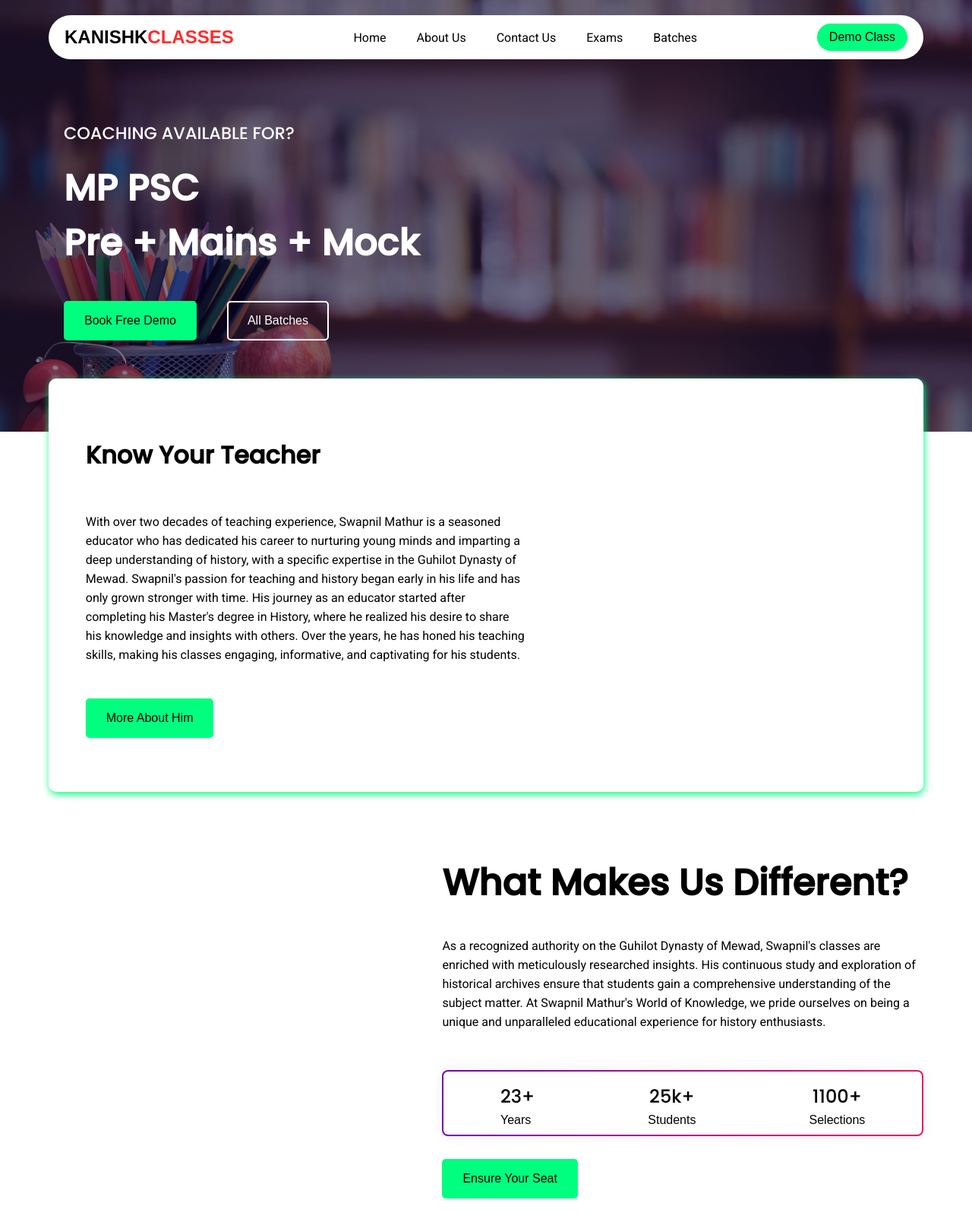
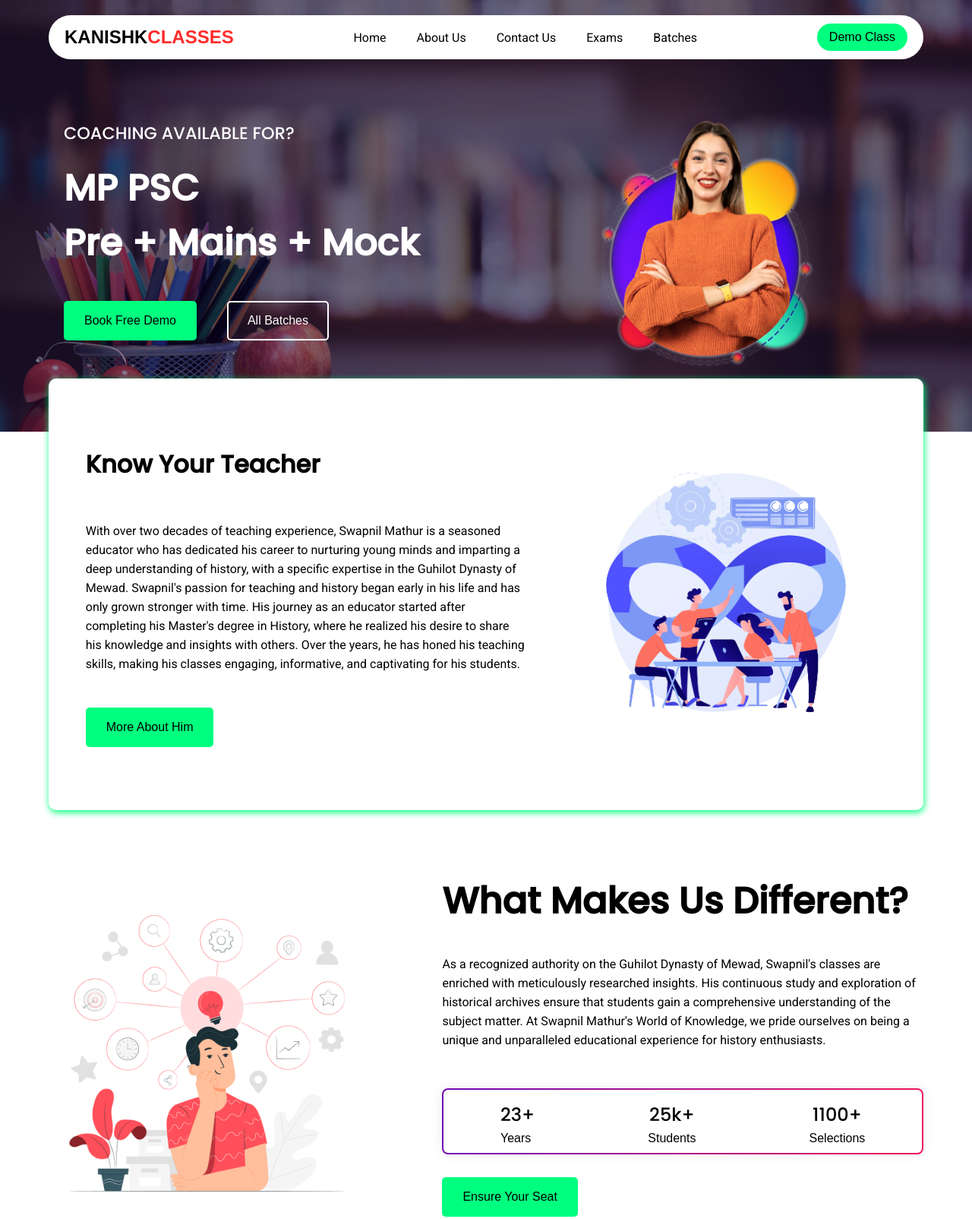
Before and after one commit to ramasyasachin/Kanishk_Classes, a plain HTML site: page sponsor.html in a window 1280 px wide. Shown: the top 1604 px of the page at 76% size. Drawn offline with Linux system fonts and the light colour scheme; files whose address does not match are found by name; a web font is replaced by a local one.

Commit message:
Update sponsor.html

```diff
--- a/sponsor.html
+++ b/sponsor.html
@@ -66,7 +66,7 @@
                     </div>
                 </div>
                 <div id="header-hero-right">
-                    <img src="image/backtip.png" alt="" width="80%">
+                    <img src="backtip.png" alt="" width="80%">
                 </div>
             </div>
         </div>
@@ -76,7 +76,7 @@
             <div id="Opportunity-container">
                 <div id="opportunity-sub-container">
                     <div id="opportunity-right">
-                        <img id="oppo-image" src="image/opportunity.jpg" alt="" width="100%">
+                        <img id="oppo-image" src="opportunity.jpg" alt="" width="100%">
                     </div>
                     <div id="opportunity-left">
                         <h1>Know Your Teacher</h1>
@@ -96,7 +96,7 @@
     <div id="how-it-works-container">
         <div id="how-it-works-sub-container">
             <div id="how-work-left">
-                <img src="image/howworks.jpg" alt="" width="90%">
+                <img src="howworks.jpg" alt="" width="90%">
             </div>
             <div id="how-work-right">
                 <h1>What Makes Us Different?</h1>
@@ -135,7 +135,7 @@
     <div id="invite-container">
         <div id="invite-section">
             <div id="invite-image-ex">
-                <img src="image/excited.png" alt="" width="90%">
+                <img src="excited.png" alt="" width="90%">
             </div>
             <div id="invite-content">
             <h1>Invitation</h1>
```
